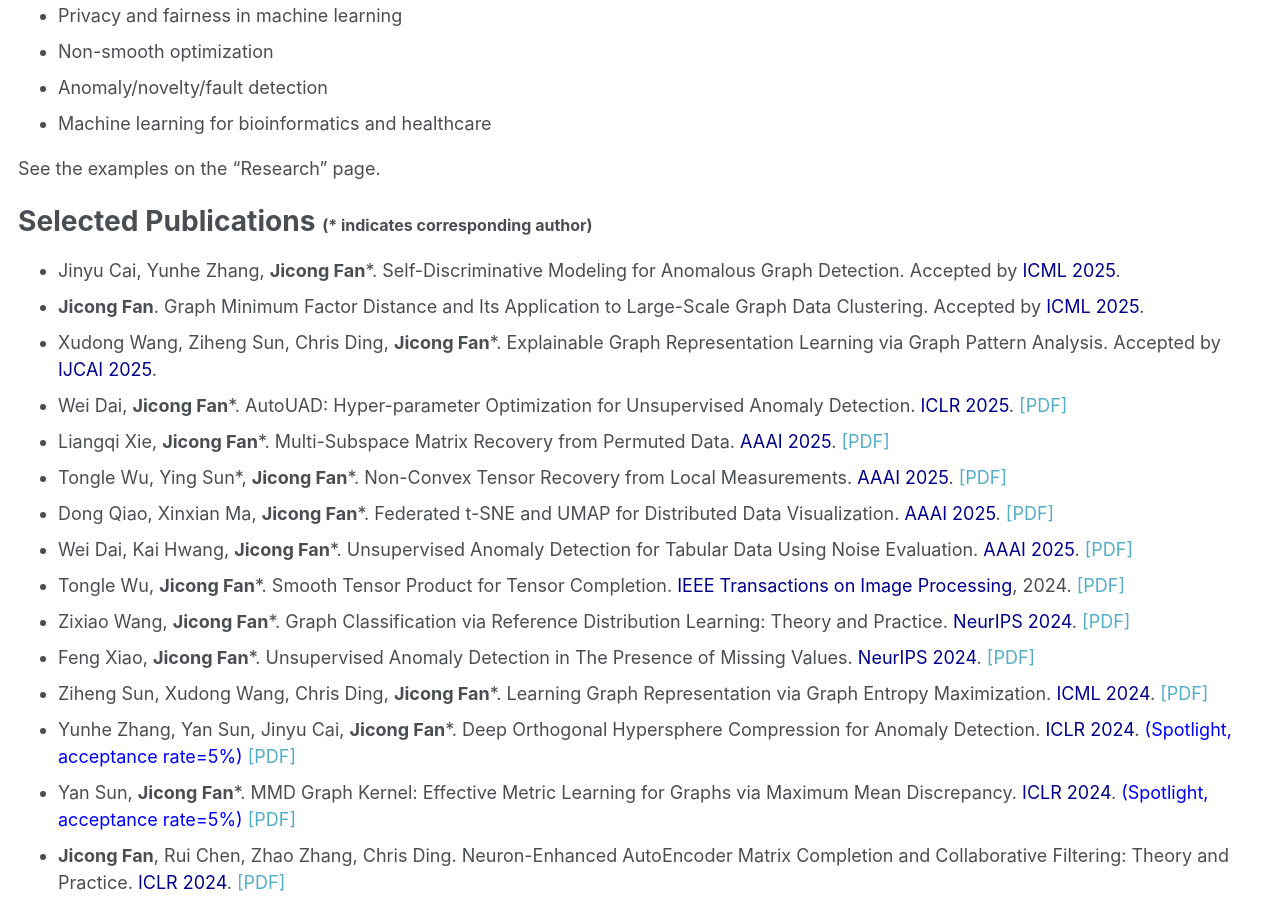
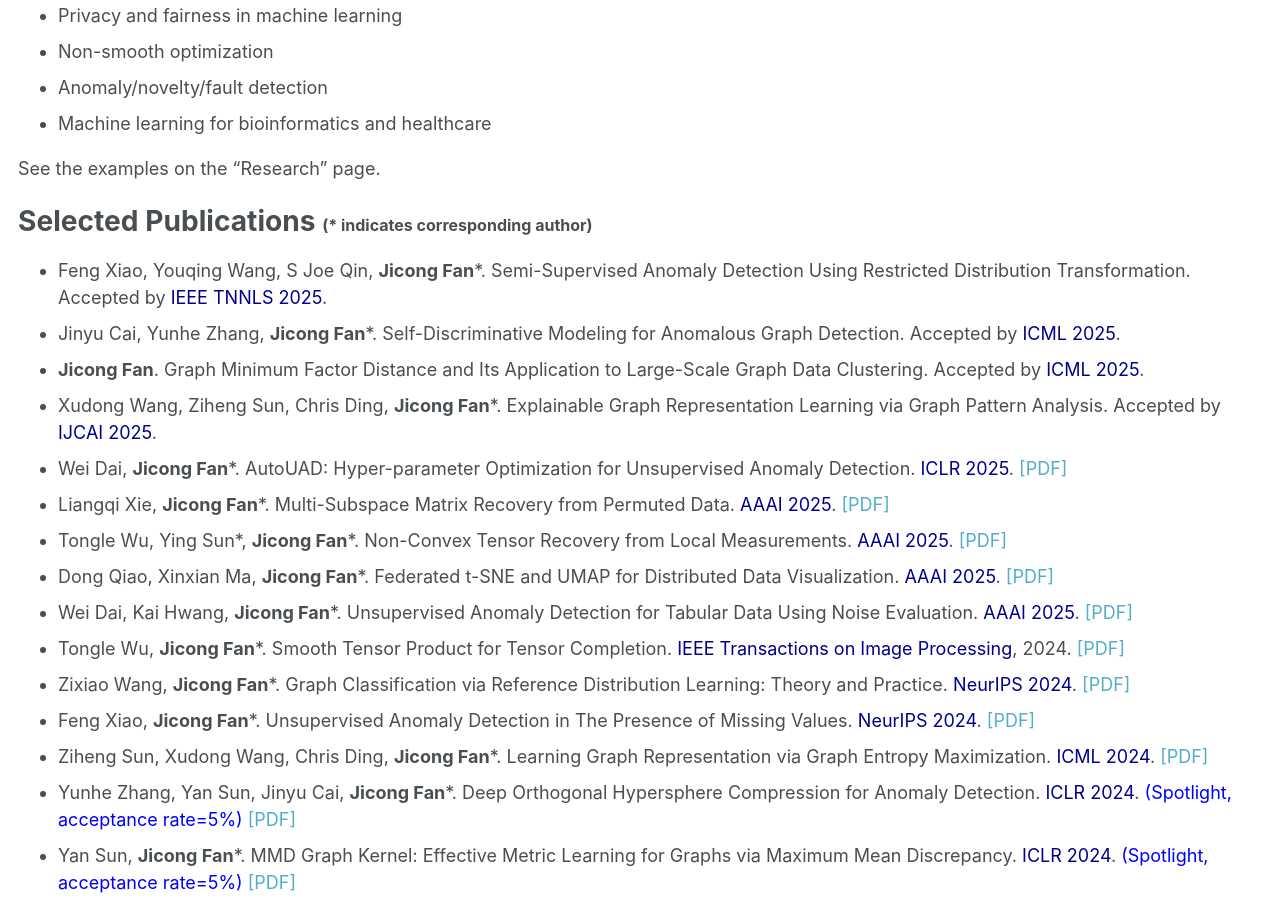
Before and after one commit to jicongfan/jicongfan.github.io, a Jekyll site: the page built from _pages/about.md, in a window 1280 px wide and 900 px high, scrolled down 1347 px. Built offline with Jekyll 4.4.1, drawn with Linux system fonts in a browser that asks for light colours.

Commit message:
Update about.md

```diff
--- a/_pages/about.md
+++ b/_pages/about.md
@@ -43,6 +43,7 @@
 
 Selected Publications <font size=3>(* indicates corresponding author)</font>
 ======
+* Feng Xiao, Youqing Wang, S Joe Qin, <strong>Jicong Fan</strong>*. Semi-Supervised Anomaly Detection Using Restricted Distribution Transformation. Accepted by <font color=DarkBlue>IEEE TNNLS 2025</font>.
 * Jinyu Cai, Yunhe Zhang, <strong>Jicong Fan</strong>*. Self-Discriminative Modeling for Anomalous Graph Detection. Accepted by <font color=DarkBlue>ICML 2025</font>.
 * <strong>Jicong Fan</strong>. Graph Minimum Factor Distance and Its Application to Large-Scale Graph Data Clustering. Accepted by <font color=DarkBlue>ICML 2025</font>.
 * Xudong Wang, Ziheng Sun, Chris Ding, <strong>Jicong Fan</strong>*. Explainable Graph Representation Learning via Graph Pattern Analysis. Accepted by <font color=DarkBlue>IJCAI 2025</font>.
```
